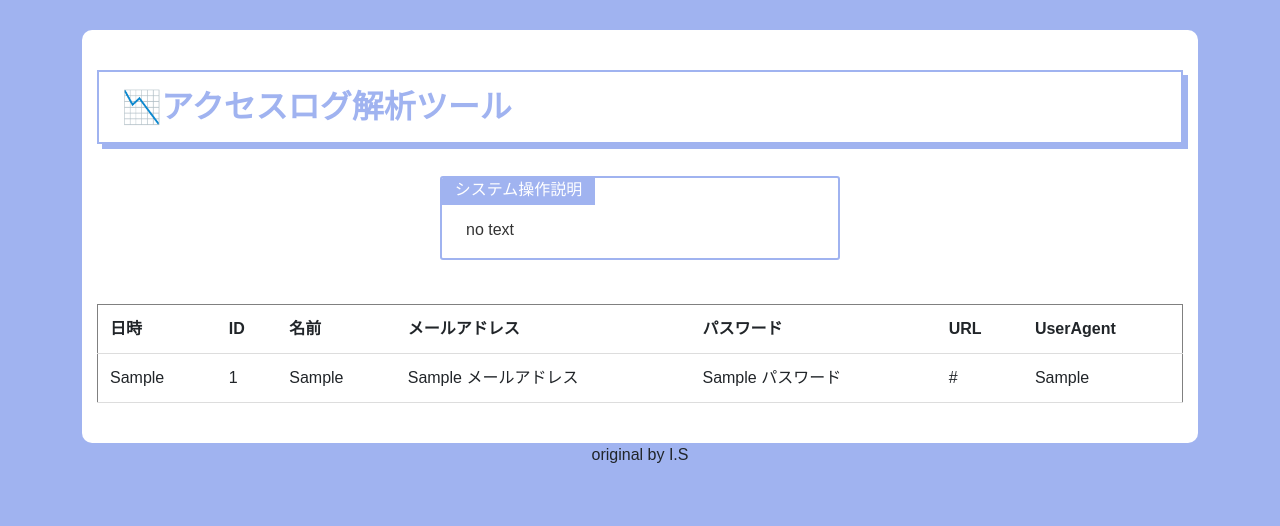
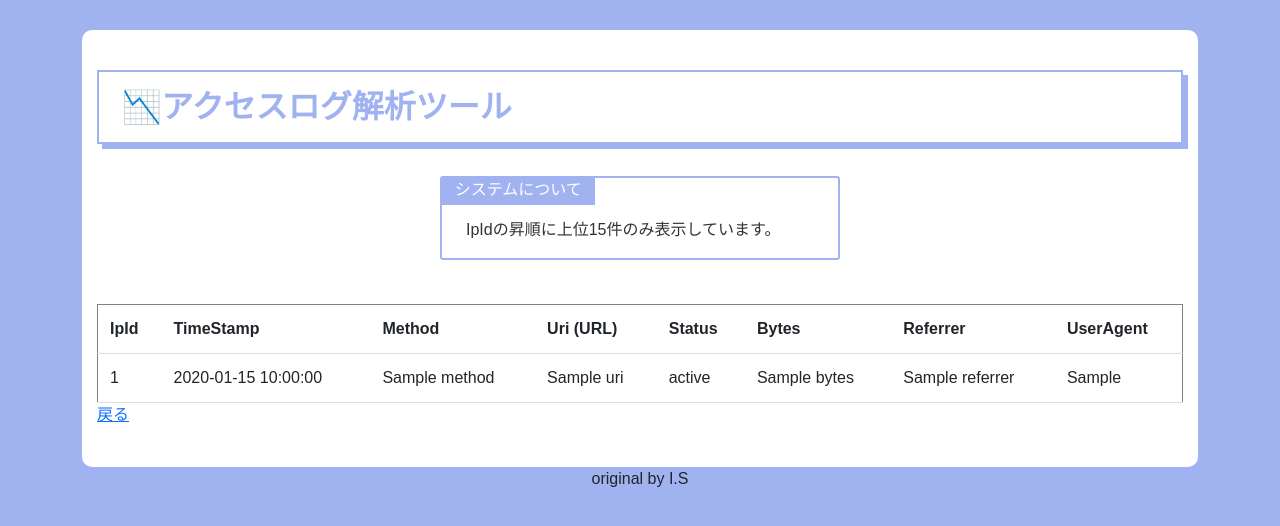
Before and after one commit to ishimarusbiz-png/dbprac, a Flask app: template templates/apppage.html in a window 1280 px wide. Shown: the top 526 px of the page. Run offline with Flask 3, Linux system fonts and the light colour scheme; the template is opened without the code that fills it: most values are stand-ins (such as "Sample title", 1, 10 or a date in 2020); some web fonts are replaced.

Commit message:
ページを修正

```diff
--- a/app.py
+++ b/app.py
@@ -5,6 +5,7 @@ import pandas
 import pymysql
 from flask import Flask, render_template, request, redirect, url_for
 import os
+from db import LDM
 
 # Flaskアプリケーションのインスタンス化
 app = Flask(__name__)
@@ -35,11 +36,30 @@ def main_page():
     # ログイン成功後に表示したいHTMLファイルを指定（例: index.html）
     return render_template("index.html")
 
+db_manager = LDM()
+
 @app.route("/apppage")
 def app_page():
-    # ログイン成功後に表示したいHTMLファイルを指定（例: index.html）
-    return render_template("apppage.html")
+    db_manager.connect()
+    # 辞書形式で取得できるように設定（Cursorクラスを変更するか手動変換）
+    db_manager.cursor.execute("SELECT IpId, TimeStamp, Uri, HttpMethod, ResponseCode, Bytes, Referrer, UserAgent FROM ips  ORDER BY IpId LIMIT 15")
+    rows = db_manager.cursor.fetchall()
 
+    # テンプレートに渡すデータ（辞書のリストにする例）
+    log_data = []
+    for r in rows:
+        log_data.append({
+            "ipid": r[0],
+            "timestamp": r[1],
+            "uri": r[2],
+            "method": r[3],
+            "status": r[4],
+            "bytes": r[5],
+            "referrer": r[6],
+            "ua": r[7]
+        })
+
+    return render_template("apppage.html", log=log_data)
 
 # サーバーの起動
 if __name__ == "__main__":
--- a/templates/apppage.html
+++ b/templates/apppage.html
@@ -6,37 +6,40 @@
 <h2 class="heading-18">📉アクセスログ解析ツール</h2>
 <br>
 <div class="box-012">
-    <span>システム操作説明</span>
-    <p>no text</p>
+    <span>システムについて</span>
+    <p>IpIdの昇順に上位15件のみ表示しています。</p>
 </div>
 <br>
 <div class="table-container">
 <table border="1">
+
  <thead>
     <tr>
-            <th>日時</th>
-            <th>ID</th>
-            <th>名前</th>
-            <th>メールアドレス</th>
-            <th>パスワード</th>
-            <th>URL</th>
+        <th>IpId</th>
+        <th>TimeStamp</th> <th>Method</th>    <th>Uri (URL)</th> <th>Status</th>    <th>Bytes</th>     <th>Referrer</th>
         <th>UserAgent</th>
-        </tr> </thead>
+    </tr>
+</thead>
 <tbody>
-    {% for item in datalist%}
+{% for item in log %}
     <tr>
-            <td>{{ item.日時 }}</td>
-            <td>{{ item.ID }}</td>
-            <td>{{ item.名前 }}</td>
-            <td>{{ item.メールアドレス }}</td>
-            <td>{{ item.パスワード }}</td>
-            <td>{{ item.URL }}</td>
-            <td>{{ item.UserAgent }}</td>
+        <td>{{ item.ipid }}</td>
+        <td>{{ item.timestamp }}</td>
+        <td>{{ item.method }}</td>
+        <td>{{ item.uri }}</td>
+        <td>{{ item.status }}</td>
+        <td>{{ item.bytes }}</td>
+        <td>{{ item.referrer }}</td>
+        <td>{{ item.ua}}</td>
         </tr>
 {% endfor %}
 </tbody>
+
+
 </table>
 </div>
+
+<a href="/main">戻る</a>
 <style>
     /* 表全体のデザイン */
 /* 1. テーブルを囲む箱の設定：はみ出したら横スクロールさせる */
```
Lines whose indentation alone changed are shown as unchanged.
